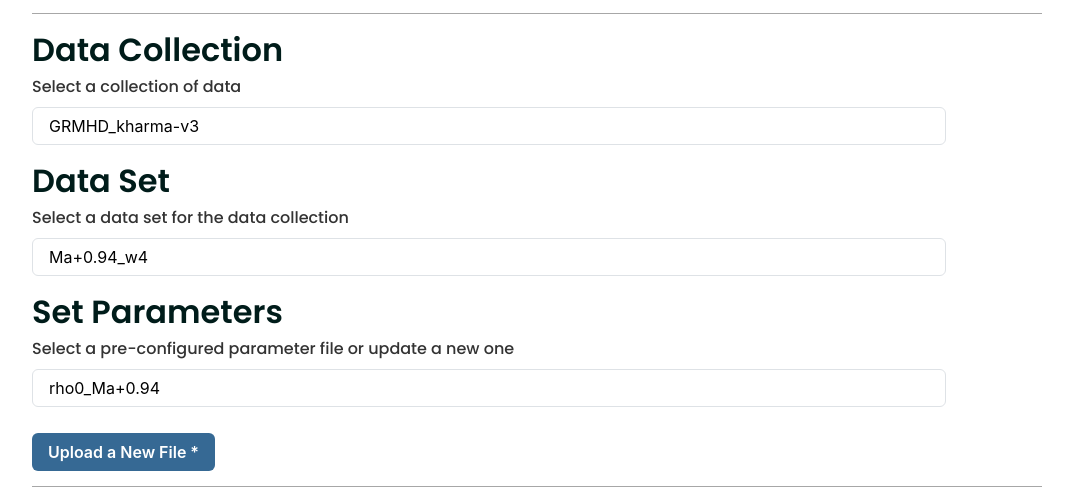
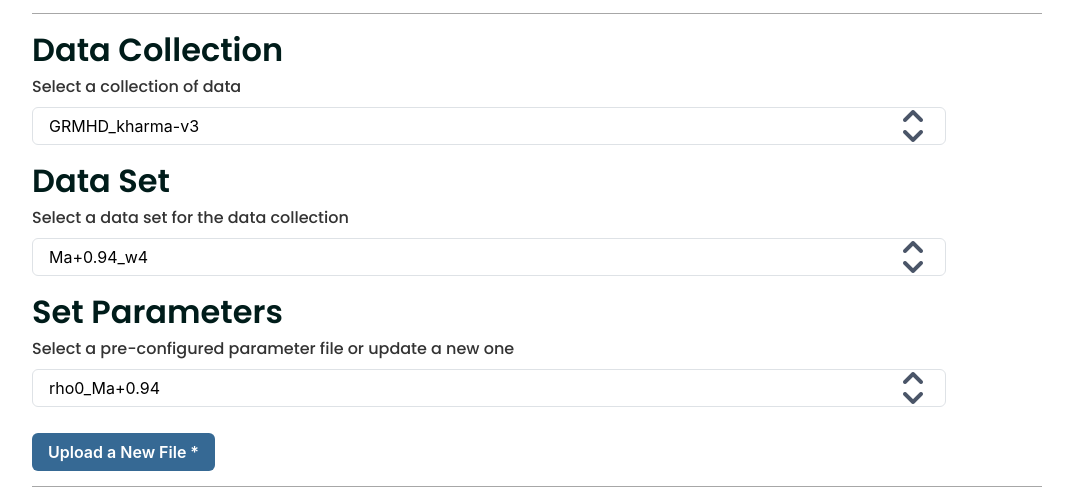
Before and after one commit to SciGaP/eht_htcondor_gateway, a Flask app: page /ipolebatch in a window 1280 px wide. Shown: the part 302-795 px from the top of the page, without its empty margins (100-1173 px from the left). Run offline with Flask 3, Linux system fonts and the light colour scheme; some web fonts are replaced.

Commit message:
selector styling

```diff
--- a/app/static/ehtipolebatch/css/EHTIpoleBatch.css
+++ b/app/static/ehtipolebatch/css/EHTIpoleBatch.css
@@ -24,6 +24,9 @@
   height: 38px;
   border-radius: var(--radius-xs);
   border: 1px solid var(--gray_300_01);
+  background: url(../public/images/selector.png) no-repeat right #ffffff;
+  -webkit-appearance: none;
+  background-position-x: 99%;
 }
 
 .selecta {
```
Also changed, not shown: app/static/ehtipolebatch/public/images/selector.png (added).
